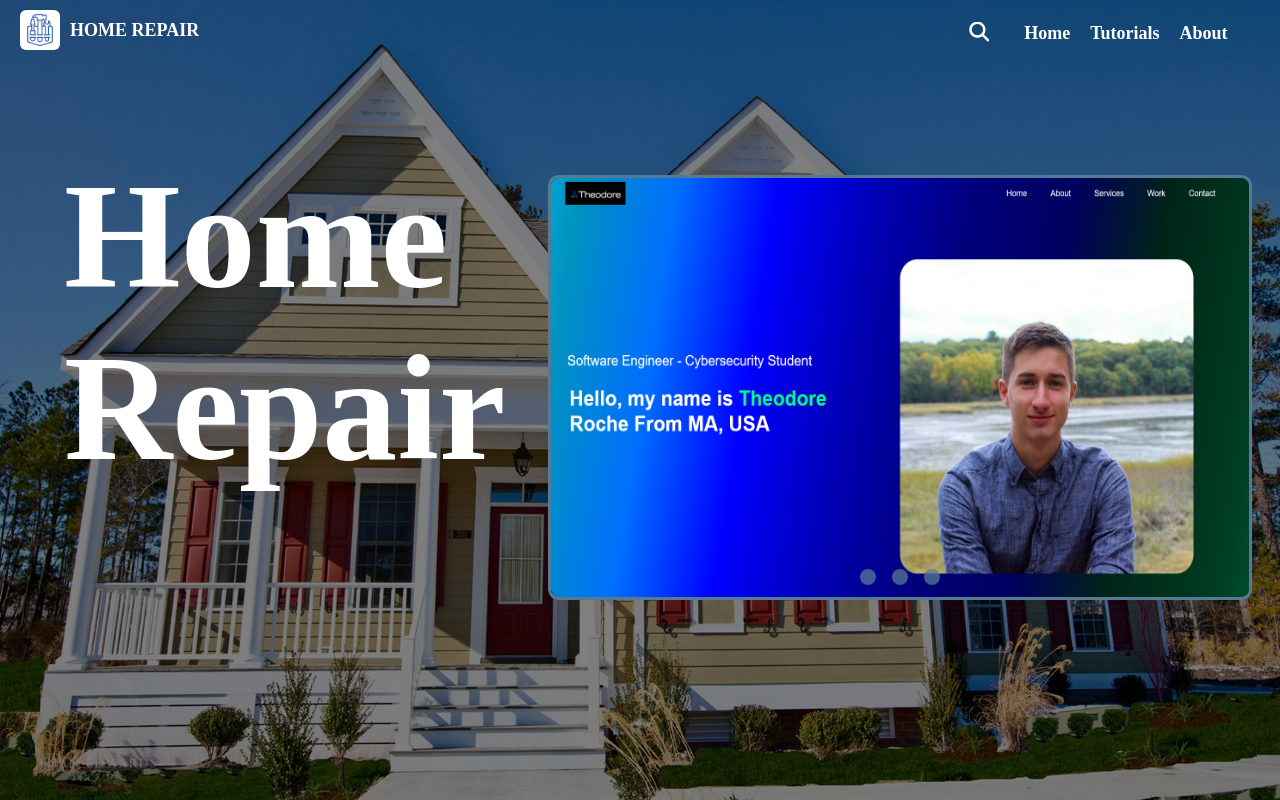
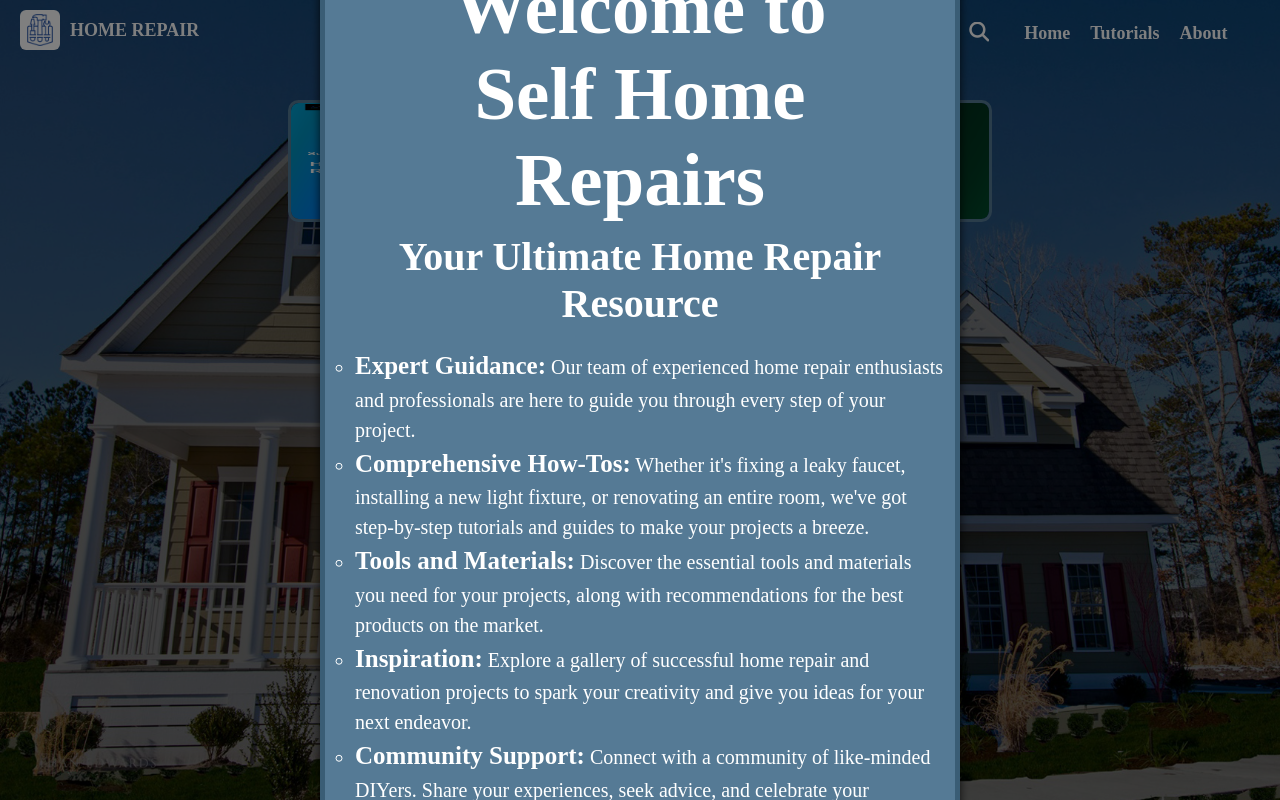
Before and after one commit to TeddyRoche/Home-Repair-Website, a plain HTML site: page index.html in a window 1280 px wide. Shown: the top 800 px of the page. Drawn offline with Linux system fonts and the light colour scheme.

Commit message:
popup update

```diff
--- a/Nav.css
+++ b/Nav.css
@@ -5,20 +5,20 @@
     position: fixed;
     z-index: 2;
     width: 100vw;
-    overflow-x: hidden;
+    overflow: hidden;
   }
    .logo {
     text-align: center;
     display: flex;
     padding-top: 10px;
-    overflow-x: hidden;
+    overflow: hidden;
 
   }
    .logo img {
     width: 40px;
     height: 40px;
     border-radius: 15%;
-    overflow-x: hidden;
+    overflow: hidden;
 
   }
    .logo span {
@@ -30,12 +30,12 @@
     font-size: 18px;
     text-transform: uppercase;
     color: white;
-    overflow-x: hidden;
+    overflow: hidden;
 
   }
    header a {
     text-decoration: none;
-    overflow-x: hidden;
+    overflow: hidden;
 
   }
    header {
@@ -45,7 +45,7 @@
     height: 65px;
     display: flex;
     justify-content: space-between;
-    overflow-x: hidden;
+    overflow: hidden;
 
   }
   #brand {
@@ -53,12 +53,12 @@
     font-size: 18px;
     display: flex;
     align-items: center;
-    overflow-x: hidden;
+    overflow: hidden;
 
   }
   #brand a {
     color: #09c372;
-    overflow-x: hidden;
+    overflow: hidden;
 
   }
    ul {
@@ -72,14 +72,14 @@
     margin-top: 0px;
     padding-bottom: 25px;
     padding: 5px 20px 20px 10px;
-    overflow-x: hidden;
+    overflow: hidden;
 
   }
   .links-nav{
     font-size: 20px;
     padding-right: 5px;
     padding-left: 5px;
-    overflow-x: hidden;
+    overflow: hidden;
     position: relative;
 
   }
@@ -88,36 +88,36 @@
     color: #fff;
     font-size: 18px;
     font-weight: bold;
-    overflow-x: hidden;
+    overflow: hidden;
 
   }
    ul p {
     font-size: 16px;
     font-weight: bolder;
     margin-top: -5px;
-    overflow-x: hidden;
+    overflow: hidden;
 
   }
    ul li {
     padding: 1px;
     margin-left: 10px;
-    overflow-x: hidden;
+    overflow: hidden;
 
   }
    ul a:hover {
       color: #30bd53;
     transition: 0.3s;
-    overflow-x: hidden;
+    overflow: hidden;
 
   }
    .logo{
     z-index: 2;
-    overflow-x: hidden;
+    overflow: hidden;
 
   }
    .logo:hover{
     transform: scale(1.05);
-    overflow-x: hidden;
+    overflow: hidden;
 
   }
   /*
@@ -132,13 +132,13 @@ Search Bar ---------------------------------------------------------------------
     justify-content: center;
     align-items: center;
     height: 54px;
-    overflow-x: hidden;
+    overflow: hidden;
   }
  .Search-Bar .input{
 	border: 0;
 	outline: none;
 	color: #8b7d77;
-  overflow-x: hidden;
+  overflow: hidden;
   display: none;
   border:2px solid #557a95;
 }
@@ -151,14 +151,14 @@ button{
 }
  .search_wrap{
   margin-top: 0px;
-  overflow-x: hidden;
+  overflow: hidden;
   display: block;
 }
  .search_wrap .search_box{
 	position: relative;
 	width: 60px;
 	height: 40px;
-  overflow-x: hidden;
+  overflow: hidden;
 
 }
  .search_wrap .search_box .input{
@@ -169,7 +169,7 @@ button{
 	height: 100%;
 	padding: 10px 20px;
 	font-size: 18px;
-  overflow-x: hidden;
+  overflow: hidden;
 
 }
  .search_wrap .search_box .btn{
@@ -180,7 +180,7 @@ button{
 	height: 100%;
 	z-index: 1;
 	cursor: pointer;
-  overflow-x: hidden;
+  overflow: hidden;
   display: block;
 
 }
@@ -195,7 +195,7 @@ button{
 	transform: translate(-50%,-50%);
 	color: #fff;
 	font-size: 20px;
-  overflow-x: hidden;
+  overflow: hidden;
 }
 
 
@@ -209,7 +209,7 @@ button{
 	z-index: 1;
 	cursor: pointer;
   border: 2px solid #557a95;
-  overflow-x: hidden;
+  overflow: hidden;
   display: none;
 
 }
@@ -223,7 +223,7 @@ button{
 	transform: translate(-50%,-50%);
 	color: #557a95;
 	font-size: 20px;
-  overflow-x: hidden;
+  overflow: hidden;
   pointer-events: none;
 
 }
--- a/index.html
+++ b/index.html
@@ -11,6 +11,21 @@
 
 </head>
 <body>
+  <div id="popup" class="popup">
+    <div class="popup-content">
+        <span class="close-button" onclick="closePopup()">&times;</span>
+        <h1>Welcome to<br> Self Home Repairs<br><h2>Your Ultimate Home Repair Resource</h2></h1>
+
+      <ol>
+        <li><strong>Expert Guidance:</strong> Our team of experienced home repair enthusiasts and professionals are here to guide you through every step of your project.</li>
+        <li><strong>Comprehensive How-Tos:</strong> Whether it's fixing a leaky faucet, installing a new light fixture, or renovating an entire room, we've got step-by-step tutorials and guides to make your projects a breeze.</li>
+        <li><strong>Tools and Materials:</strong> Discover the essential tools and materials you need for your projects, along with recommendations for the best products on the market.</li>
+        <li><strong>Inspiration:</strong> Explore a gallery of successful home repair and renovation projects to spark your creativity and give you ideas for your next endeavor.</li>
+        <li><strong>Community Support:</strong> Connect with a community of like-minded DIYers. Share your experiences, seek advice, and celebrate your successes together.</li>
+      </ol>
+    </div>
+</div>
+
         <!--
         Nav Menu
     -->
@@ -55,7 +70,7 @@
     -->
     <div id="home-sec" class="Home">
       <div class="black"></div>
-      <h1>Home<br>Repair</h1>
+
           <!--
         Rotating Banner
     -->
--- a/script.js
+++ b/script.js
@@ -1,7 +1,10 @@
-//Pop-up ------------------------------------------------------------------------------------
-//window.onload = function() {
-//    alert("Welcome! This is my Current Senior Project that is currently in Development and is not live yet. Please feel free to look around, but dont expect a finished project. Thank You!!");
-//};
+function openPopup() {
+    document.getElementById("popup").style.display = "block";
+}
+
+function closePopup() {
+    document.getElementById("popup").style.display = "none";
+}
 
 document.addEventListener("DOMContentLoaded", function() {
     const inputElement = document.querySelector(".Search-Bar .input");
--- a/styles.css
+++ b/styles.css
@@ -18,6 +18,68 @@ body {
     text-decoration: none;
     box-sizing: border-box;
     font-family: "Baskerville", serif;
+}
+
+.popup {
+  display: block;
+  position: fixed;
+  top: 0;
+  left: 0;
+  width: 100%;
+  height: 100%;
+  background-color: rgba(0, 0, 0, 0.5); /* Semi-transparent background overlay */
+  z-index: 10;
+}
+
+.popup-content {
+  position: absolute;
+  top: 50%;
+  left: 50%;
+  transform: translate(-50%, -50%);
+  background-color: white;
+  padding: 20px;
+  border-radius: 5px;
+  box-shadow: 0px 0px 10px 0px rgba(0,0,0,0.75);
+  background-color: #557a95;
+  color: #fff;
+  border: 5px solid #3a5d75;
+}
+
+.close-button {
+  position: absolute;
+  font-size: 30px;
+  top: 0px;
+  right: 10px;
+  cursor: pointer;
+}
+
+.popup h1{
+  font-size: 75px;
+  display: flex;
+  position: relative;
+  text-align: center;
+  justify-content: center;
+  padding-bottom: 10px;
+  font-weight: bolder;
+}
+.popup h2{
+  font-size: 40px;
+  display: flex;
+  position: relative;
+  text-align: center;
+  justify-content: center;
+  padding-bottom: 20px;
+  font-weight: bolder;
+}
+.popup ol li{
+  list-style-type: circle;
+  position: relative;
+  font-size: 20px;
+  left: 10px;
+  line-height: 1.5;
+}
+.popup strong{
+  font-size: 25px;
 }
 
 /*
@@ -113,10 +175,18 @@ body {
   }
 
 .Home h1{
-  font-size: 150px;
+  font-size: 100px;
   padding-left: 5%;
-  padding-top: 150px;
-
+  margin-top: 150px;
+  height: 250px;
+  width: 100%;
+}
+.Home h2{
+  position: absolute;
+  font-size: 50px;
+  left: 100px;
+  top: 50%;
+  font-weight: bolder;
 }
 
 .sections{
@@ -281,19 +351,22 @@ Rotating Banner ----------------------------------------------------------------
   padding: 0rem;
   width: 95vw;
   overflow-x: hidden;
+  position: relative;
+  justify-content: center;
+  display: flex;
+  height: 122px;
+  top: 100px;
 }
  .slider-wrapper {
   position: relative;
   max-width: 44rem;
-  margin-top: 175px;
-  left: calc(70% - 500px);
   border: 3px solid #557a95;
   border-radius: 0.65rem;
   overflow-x: hidden;
 }
  .slider {
   display: flex;
-  aspect-ratio: 5 / 3;
+  aspect-ratio: 12 / 2;
   overflow-x: hidden;
   scroll-snap-type: x mandatory;
   scroll-behavior: smooth;
```
